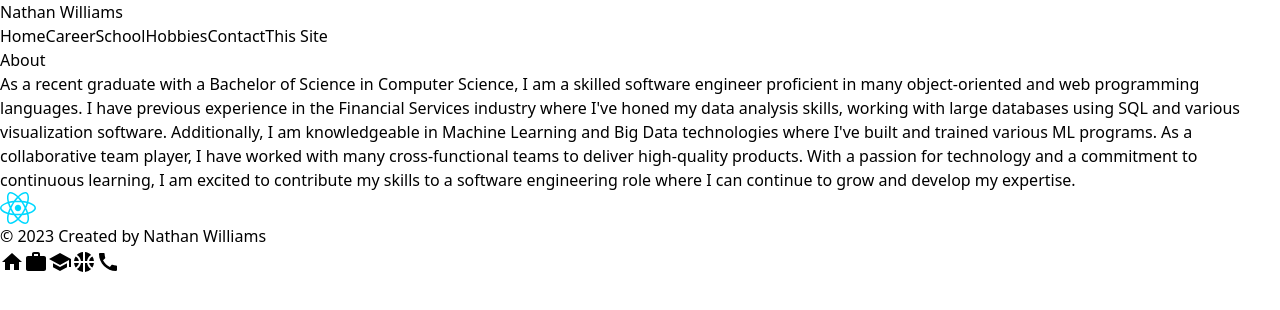
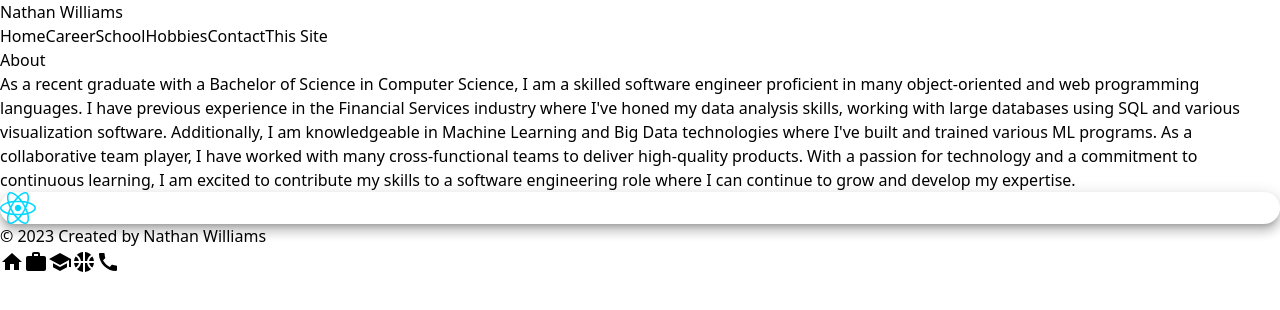
Before and after one commit to nathan-s-williams/about-me, a React (Vite) app: page / in a window 1280 px wide. Shown: the top 310 px of the page. Built offline with nearby package versions, Linux system fonts and the light colour scheme.

Commit message:
Adjusted Homepage.jsx height to no cause overlap when shrunk. Also added a Paper component from MUI to wrap the image.

```diff
--- a/src/Modules/Homepage.jsx
+++ b/src/Modules/Homepage.jsx
@@ -1,16 +1,18 @@
 import reactLogo from '../assets/react.svg'
+import Paper from '@mui/material/Paper'
 function Homepage() {
     return (
-        // Consider subtracting the nav and footer heights from h-screen
-        // Fix the min width. Works with concrete lengths in px but not others.
-        <div className='flex justify-center items-center h-screen gap-x-20'>
-            <article className='flex flex-col w-4/12'>
-                <p className='text-7xl'>About</p>
+        <div className='flex justify-center items-center min-h-screen min-w-screen overflow-scroll gap-x-20'>
+            <article className='flex flex-col shrink-0 w-[500px]'>
+                <p className='text-7xl text-right'>About</p>
                 <p className='mt-5 text-justify'>
                     As a recent graduate with a Bachelor of Science in Computer Science, I am a skilled software engineer proficient in many object-oriented and web programming languages. I have previous experience in the Financial Services industry where I've honed my data analysis skills, working with large databases using SQL and various visualization software. Additionally, I am knowledgeable in Machine Learning and Big Data technologies where I've built and trained various ML programs. As a collaborative team player, I have worked with many cross-functional teams to deliver high-quality products. With a passion for technology and a commitment to continuous learning, I am excited to contribute my skills to a software engineering role where I can continue to grow and develop my expertise.
                 </p>
             </article>
-            <img className='h-fit w-4/12 min-w-min min-h-min' src={reactLogo} alt='Nathan Williams'></img>
+            <Paper className='shrink-0' elevation={8} sx={{borderRadius:5}}>
+                <img className='w-[400px] h-fit' src={reactLogo} alt='Nathan Williams'></img>
+            </Paper>
+
         </div>
     );
 }
```
